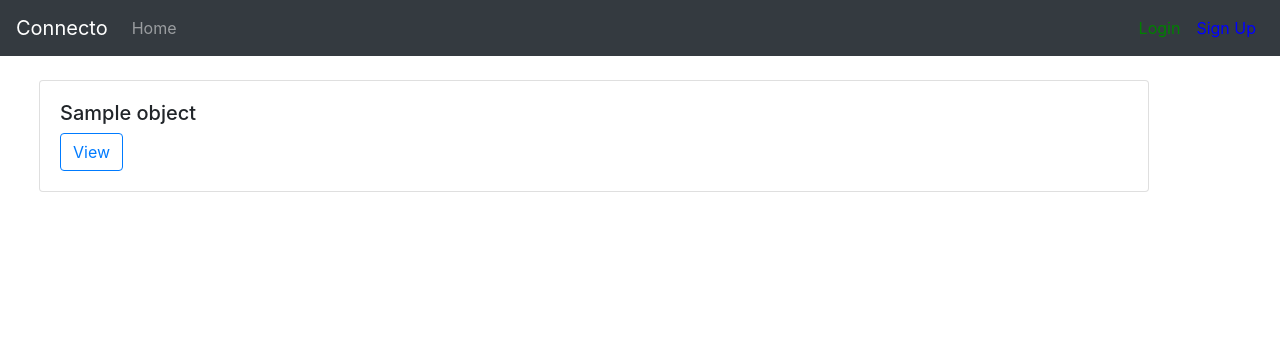
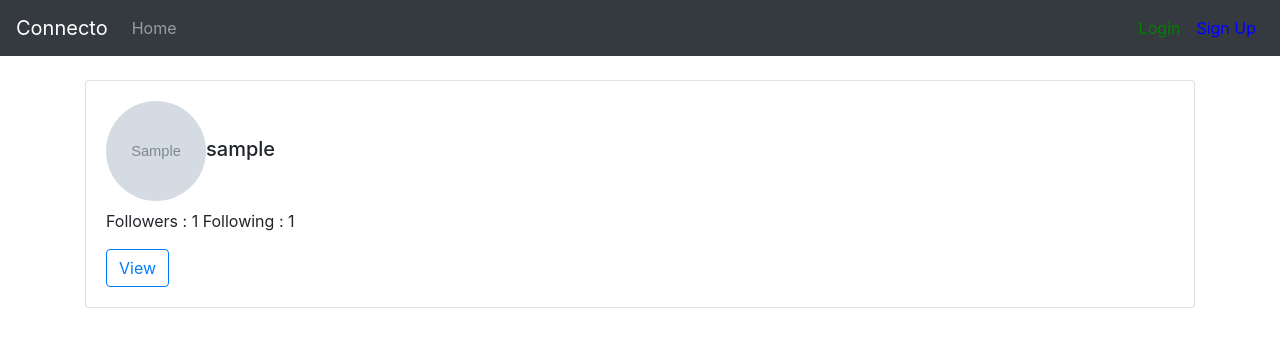
Before and after one commit to generalpy101/connecto, a Django app: template templates/userpage/searchUser.html in a window 1280 px wide. Shown: the top 347 px of the page. Run offline with Django 3.2, Linux system fonts and the light colour scheme; the template is opened without the code that fills it: most values are stand-ins (such as "Sample title", 1, 10 or a date in 2020); grey boxes marked "Sample" are stand-in pictures; some libraries are stand-ins or nearby versions.

Commit message:
Rollback update

```diff
--- a/templates/userpage/searchUser.html
+++ b/templates/userpage/searchUser.html
@@ -1,11 +1,29 @@
 {%extends 'base.html'%}
 
+{% block css %}
+	.profilePic {
+	border-radius : 50%;
+	height : 100px;
+	width : 100px;
+}
+{% endblock css %}
+
 {%block body%}
-	<div class="container my-4 mx-4">
+	<div class="container my-4 ">
 		{%for i in object_list%}
 			<div class="card my-2">
 				<div class="card-body">
-					<h5>{{i}}</h5>
+					<h5><img src="{{i.profile.user_image.url}}" class="card-img profilePic align-self-start">{{i.username}}</h5>
+					<p>Followers : {{i.follower.count}}   Following : {{i.followed.count}}</p>
+					<p>
+					{% for main in request.user.follower.all  %}
+						{% for showing in i.follower.all %}
+							{% if main == showing %}
+								{{main}},
+							{% endif %}
+						{% endfor %}
+					{% endfor %}
+					</p>
 					<a role='button' href="{% url 'userProfile' i %}" class="btn btn-outline-primary">View</a>
 				</div>
 			</div>
```
